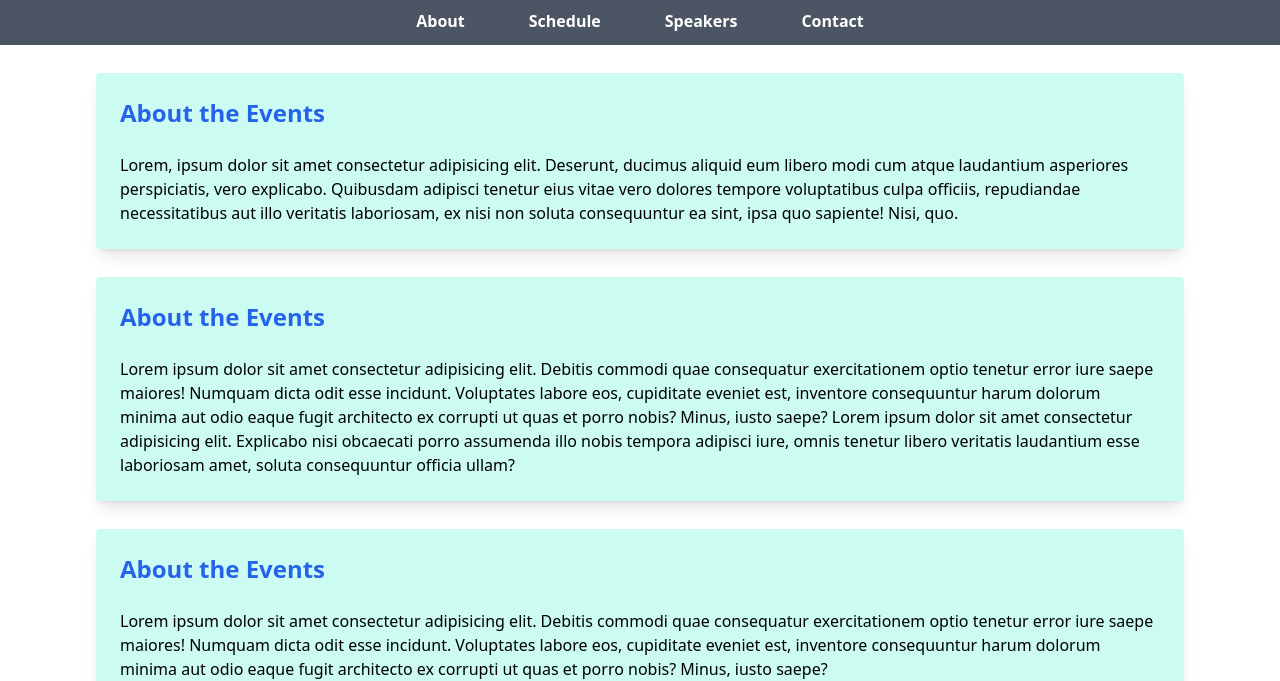
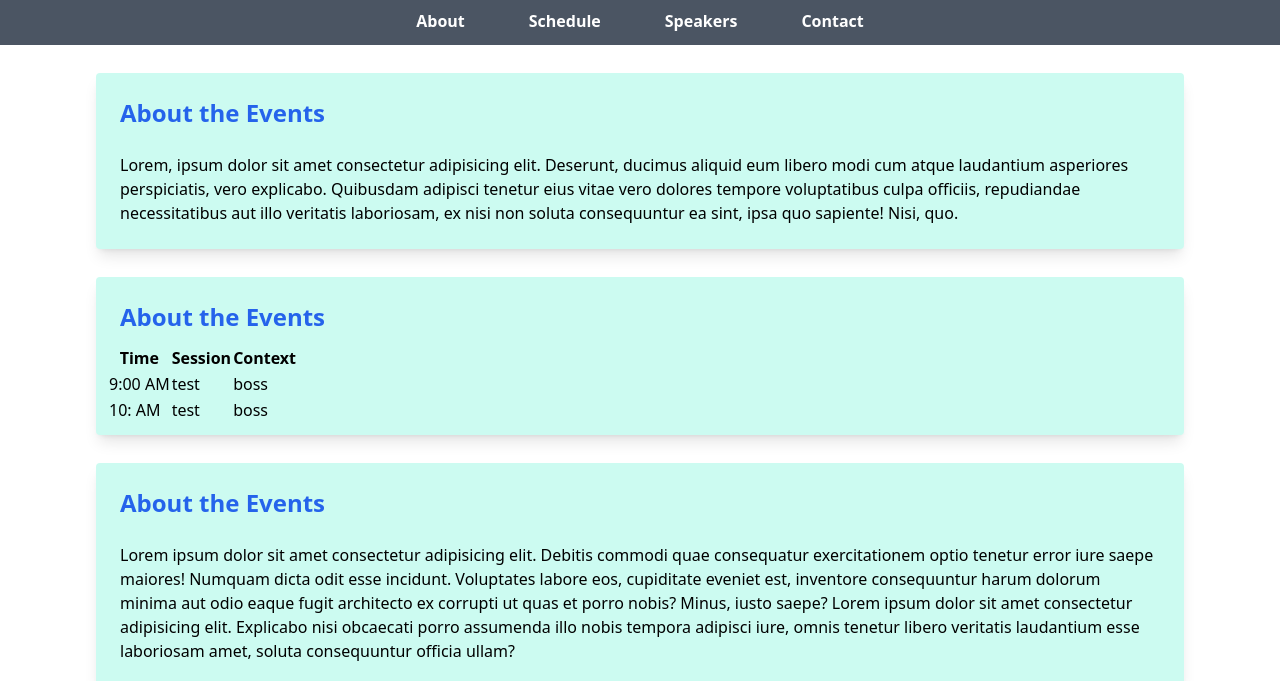
Before and after one commit to dev-anwar47/learning_fullstack, a website: page self_projects/src/p1.html in a window 1280 px wide. Shown: the part 119-800 px from the top of the page. Drawn offline with Linux system fonts and the light colour scheme.

Commit message:
update in table

```diff
--- a/self_projects/src/p1.html
+++ b/self_projects/src/p1.html
@@ -35,6 +35,25 @@
                 atque laudantium asperiores perspiciatis, vero explicabo. Quibusdam adipisci tenetur eius vitae vero
                 dolores tempore voluptatibus culpa officiis, repudiandae necessitatibus aut illo veritatis laboriosam,
                 ex nisi non soluta consequuntur ea sint, ipsa quo sapiente! Nisi, quo.</p>
+        </div>
+        <div class="min-h-24 bg-teal-100 mx-24 my-7 rounded p-3 shadow-lg">
+            <h2 class="font-bold text-2xl p-3 text-blue-600">About the Events</h2>
+            <table class="border-spacing-14">
+                <th>Time</th>
+                <th>Session</th>
+                <th>Context</th>
+                <tr>
+                    <td>9:00 AM</td>
+                    <td>test</td>
+                    <td>boss</td>
+                </tr>
+                <tr>
+                    <td>10: AM</td>
+                    <td>test</td>
+                    <td>boss</td>
+                </tr>
+            </table>
+
         </div>
         <div class="min-h-24 bg-teal-100 mx-24 my-7 rounded p-3 shadow-lg">
             <h2 class="font-bold text-2xl p-3 text-blue-600">About the Events</h2>
```
Also changed, not shown: self_projects/src/output.css.
